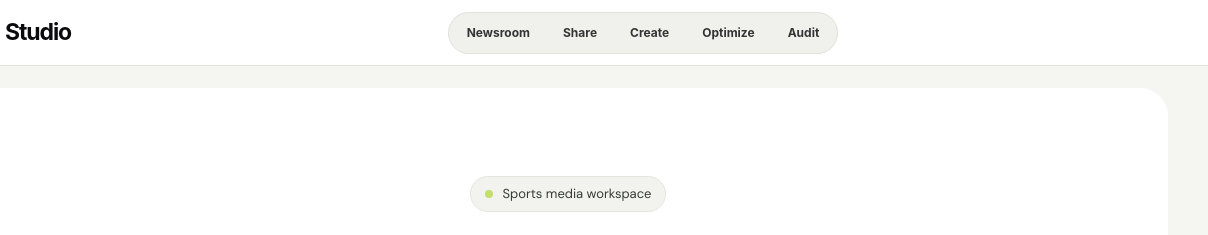
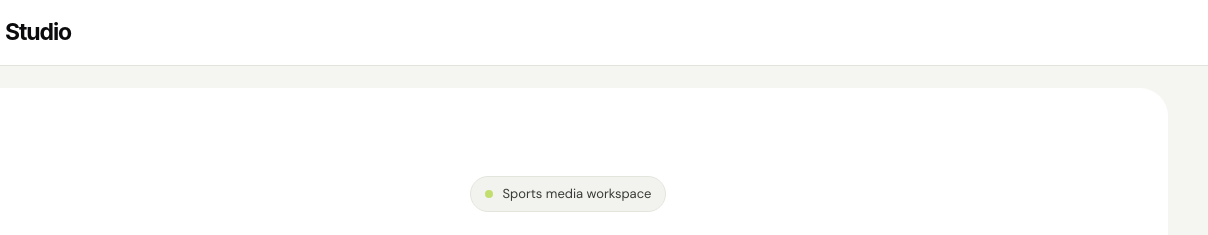
Before and after one commit to sripad13/TheSportzine-Studio, a plain HTML site: page index.html in a window 1280 px wide. Shown: the top 235 px of the page, 72-1280 px from the left. Drawn offline with Linux system fonts and the light colour scheme.

Commit message:
Public landing page, hidden sign-in entry, access notes
Remove the page links from the landing header so the landing page reads
as public. Add /letzgo, an unlinked noindex page that redirects into a
protected Studio page and so starts the Cloudflare Access sign-in. Add
docs/ACCESS.md with the Access setup steps and open items.

Co-Authored-By: Claude Haiku 5.5 <noreply@anthropic.com>
Claude-Session: https://claude.ai/code/session_016Uu1BMYdBXmdYC7iF98xVJ

```diff
--- a/index.html
+++ b/index.html
@@ -146,7 +146,7 @@ footer a{color:inherit;text-decoration:none;margin-left:18px}
 </style>
 </head>
 <body>
-<header class="studio-global-header"><a class="studio-global-brand" href="/" aria-label="Studio home"><img class="studio-brand-mark" alt="" src="/brand/studio-mark-light.svg"><span class="studio-brand-word">Studio</span></a><nav class="studio-global-nav" aria-label="Primary navigation"><a href="/live/">Newsroom</a><a href="/share/">Share</a><a href="/post/">Create</a><a href="/seo/">Optimize</a><a href="/ai-audit/">Audit</a></nav><div class="studio-global-actions"></div></header>
+<header class="studio-global-header"><a class="studio-global-brand" href="/" aria-label="Studio home"><img class="studio-brand-mark" alt="" src="/brand/studio-mark-light.svg"><span class="studio-brand-word">Studio</span></a><div class="studio-global-actions"></div></header>
 
 <main class="frame">
 
```
Also changed, not shown: letzgo/index.html (added, +3 -0 lines), 1 other file.
